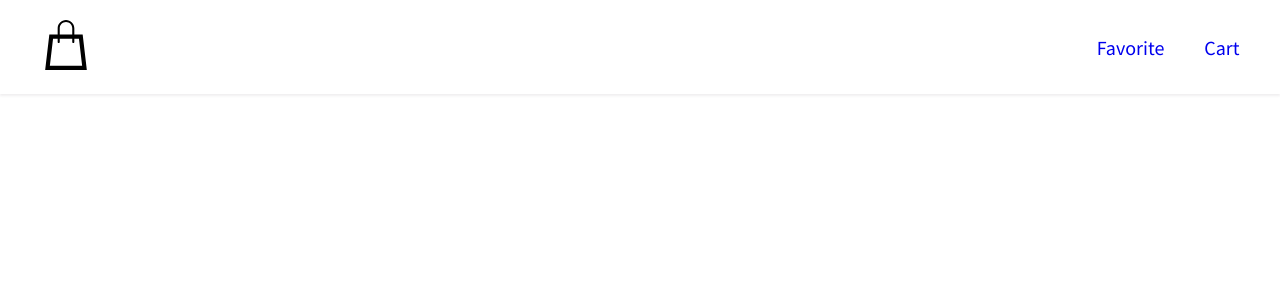
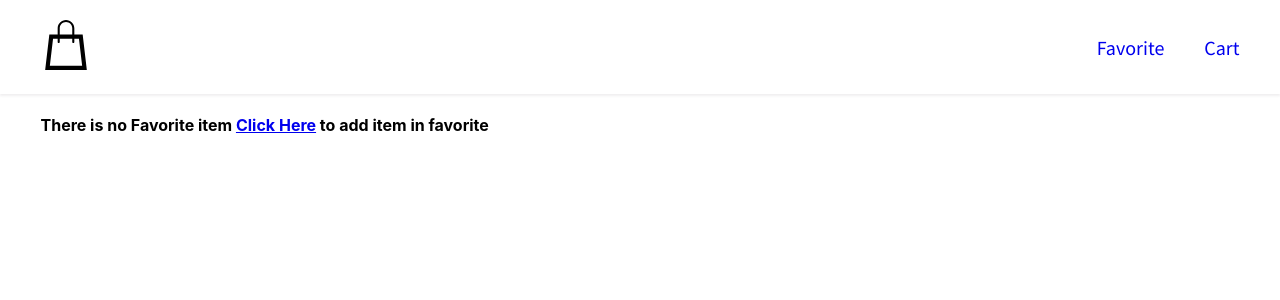
Before and after one commit to Meetchauhan/shop, a React (Create React App) app: page /shop/favorite in a window 1280 px wide. Before the commit this address had no page. Shown: the top 300 px of the page. Built offline with nearby package versions, Linux system fonts and the light colour scheme.

Commit message:
first commit

```diff
--- a/src/App.js
+++ b/src/App.js
@@ -15,10 +15,10 @@ function App() {
         fallback={<Loading />}
       >
         <Routes>
-          <Route path="/" exact element={<Home />} />
-          <Route path="favorite" element={<Favorite />} />
-          <Route path="cart" element={<Cart />} />
-          <Route path=":productId" element={<SingleProduct />} />
+          <Route path="/shop" exact element={<Home />} />
+          <Route path="/shop/favorite" element={<Favorite />} />
+          <Route path="/shop/cart" element={<Cart />} />
+          <Route path="/shop/:productId" element={<SingleProduct />} />
           <Route />
         </Routes>
       </Suspense>
--- a/src/components/header/Logo.js
+++ b/src/components/header/Logo.js
@@ -3,7 +3,7 @@ import logo from "../../images/logo.svg";
 
 export default function Logo() {
   return (
-      <Link to={"/"}>
+      <Link to={"/shop"}>
         <img className="logo" src={logo} alt="logo" />
       </Link>
   );
--- a/src/components/header/MenuList.js
+++ b/src/components/header/MenuList.js
@@ -18,7 +18,7 @@ export default function MenuList() {
   return (
     <ul className="menu-wrapper">
       <li>
-        <Link to={"/favorite"}>
+        <Link to={"/shop/favorite"}>
           {screenWidth > 575 ? (
             "Favorite"
           ) : (
@@ -28,7 +28,7 @@ export default function MenuList() {
         </Link>
       </li>
       <li>
-        <Link to={"/cart"}>
+        <Link to={"/shop/cart"}>
           {screenWidth > 575 ? (
             "Cart"
           ) : (
--- a/src/pages/Cart.js
+++ b/src/pages/Cart.js
@@ -43,7 +43,7 @@ export default function Cart() {
         </div>
       ) : (
         <h4>
-          Cart is empty <Link to="/">Click here</Link> to add product in cart
+          Cart is empty <Link to="/cart">Click here</Link> to add product in cart
         </h4>
       )}
     </section>
--- a/src/pages/Favorite.js
+++ b/src/pages/Favorite.js
@@ -22,7 +22,7 @@ export default function Favorite() {
         </div>
       ) : (
         <h4>
-          There is no Favorite item <Link to="/">Click Here</Link> to add item
+          There is no Favorite item <Link to="/shop">Click Here</Link> to add item
           in favorite
         </h4>
       )}
```
